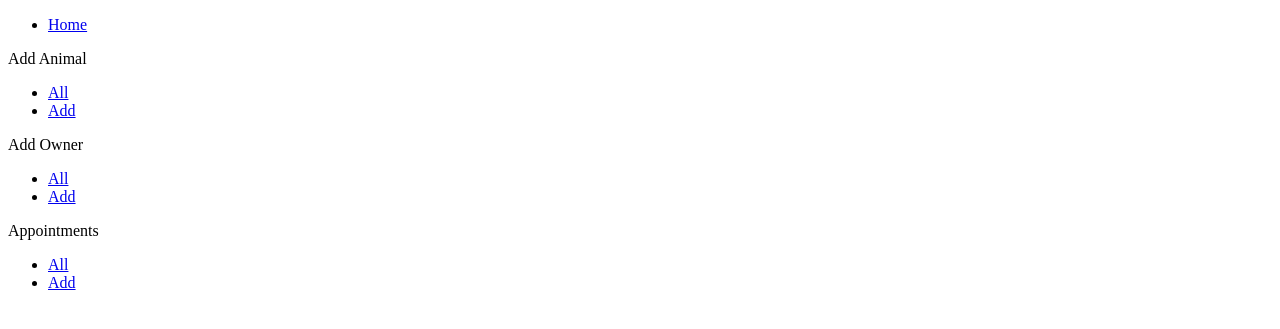
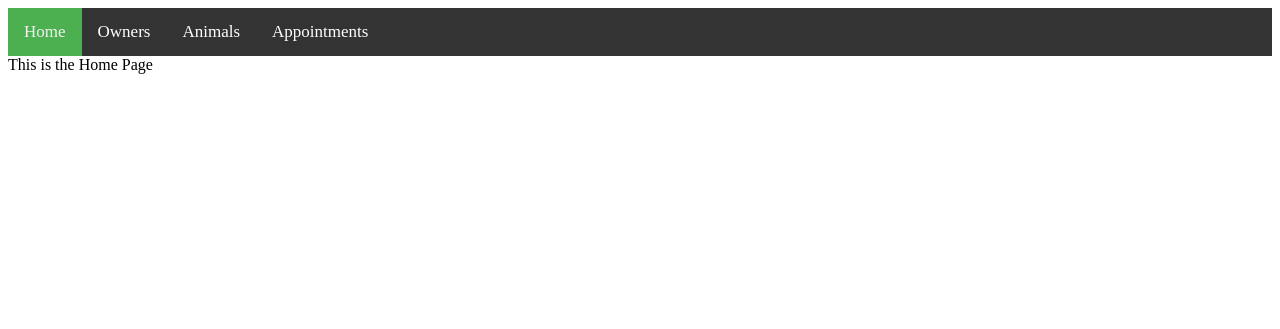
Before and after one commit to Iain-Forbes/Vet_Project, a Flask app: page / in a window 1280 px wide. Shown: the top 329 px of the page. Run offline with Flask 2, Linux system fonts and the light colour scheme.

Commit message:
added nav bar CSS

```diff
--- a/static/style.css
+++ b/static/style.css
@@ -0,0 +1,103 @@
+/* Add a black background color to the top navigation */
+.topnav {
+    background-color: #333;
+    overflow: hidden;
+    display: flex;
+    flex-flow: row wrap;
+  }
+
+  /* Style the links inside the navigation bar */
+   .topnav a {
+    float: left;
+    display: block;
+    color: #f2f2f2;
+    text-align: center;
+    padding: 14px 16px;
+    text-decoration: none;
+    font-size: 17px;
+  }
+
+  /* Add an active class to highlight the current page */
+  .active {
+    background-color: #4CAF50;
+    color: white;
+  }
+
+  /* Hide the link that should open and close the topnav on small screens */
+  .topnav .icon {
+    display: none;
+  }
+
+  /* Dropdown container - needed to position the dropdown content */
+  #dropdown {
+    float: left;
+    overflow: hidden;
+  }
+
+  /* Style the dropdown button to fit inside the topnav */
+  .dropdown .dropbtn {
+    font-size: 17px;
+    border: none;
+    outline: none;
+    color: white;
+    padding: 14px 16px;
+    background-color: inherit;
+    font-family: inherit;
+    margin: 0;
+  }
+
+  /* Style the dropdown content (hidden by default) */
+  .dropdown-content {
+    display: none;
+    position: absolute;
+    background-color: #f9f9f9;
+    min-width: 160px;
+    box-shadow: 0px 8px 16px 0px rgba(0,0,0,0.2);
+    z-index: 1;
+  }
+
+  /* Style the links inside the dropdown */
+  .dropdown-content a {
+    float: none;
+    color: black;
+    padding: 12px 16px;
+    text-decoration: none;
+    display: block;
+    text-align: left;
+  }
+
+  /* Add a dark background on topnav links and the dropdown button on hover */
+  .topnav a:hover, .dropdown:hover .dropbtn {
+    background-color: #555;
+    color: white;
+  }
+
+  /* Add a grey background to dropdown links on hover */
+  .dropdown-content a:hover {
+    background-color: #ddd;
+    color: black;
+  }
+
+  /* Show the dropdown menu when the user moves the mouse over the dropdown button */
+  .dropdown:hover .dropdown-content {
+    display: block;
+  }
+
+  /* When the screen is less than 600 pixels wide, hide all links, except for the first one ("Home"). Show the link that contains should open and close the topnav (.icon) */
+  @media screen and (max-width: 600px) {
+    .topnav a:not(:first-child), .dropdown .dropbtn {
+      display: none;
+    }
+    .topnav a.icon {
+      float: right;
+      display: block;
+    }
+  }
+
+  .nav > li ul {
+    display: none;
+  }
+
+  .nav li:hover > ul {
+    display: block;
+  }
--- a/templates/base.html
+++ b/templates/base.html
@@ -1,5 +1,6 @@
 <!DOCTYPE html>
 <html lang="en">
+
 <head>
   <meta charset="UTF-8">
   <meta name="viewport" content="width=device-width, initial-scale=1.0">
@@ -7,36 +8,56 @@
   <link rel="stylesheet" href="{{ url_for('static', filename='style.css') }}">
   <title>Vettech Control Board</title>
 </head>
+
 <body>
   <header>
-    <nav>
-      <ul class="menu">
-        <li><a href="{{ url_for('home') }}">Home</a></li></ul>
-        Add Animal
-        <ul>
-            <li><a href="/animals">All</a></li>
-            <li><a href="/animals/new">Add</a></li>
-      </ul>
-        Add Owner
-        <ul>
-            <li><a href="/owners">All</a></li>
-            <li><a href="/owners/new">Add</a></li>
-      </ul>
-      Appointments
-      <ul>
-        <li><a href="/appointments">All</a></li>
-        <li><a href="/appointments/new">Add</a></li>
-      </ul>
-    </nav>
-  </header>
+    <div class="topnav" id="myTopnav">
+      <a href="/" class="active">Home</a>
+
+
+      <div class="dropdown">
+        <button class="dropbtn">Owners
+          <i class="fa fa-caret-down"></i>
+        </button>
+        <div class="dropdown-content" id="dropdown1">
+          <a href="/owners">View all Owners</a>
+          <a href="/owners/new">Add New Owner</a>
+        </div>
+      </div>
+
+      <div class="dropdown">
+        <button class="dropbtn">Animals
+          <i class="fa fa-caret-down"></i>
+        </button>
+        <div class="dropdown-content" id ="dropdown2">
+          <a href="/animals">View All Animals</a>
+          <a href="/animals/new">Add New Animal</a>
+        </div>
+      </div>
+
+      <div class="dropdown">
+        <button class="dropbtn">Appointments
+          <i class="fa fa-caret-down"></i>
+        </button>
+        <div class="dropdown-content" id ="dropdown3">
+          <a href="/appointments">View All Animals</a>
+          <a href="/appointments/new">Add New Appointment</a>
+        </div>
+      </div>
+
+    </div>
+
   <div class="container">
     {% block content %}
     {% endblock %}
   </div>
-<div class="container">
-  {%block home%}
-  {% endblock %}
+  <div class="container">
+    {%block home%}
+    {% endblock %}
+  </div>
+  </div>
 </div>
-</div>
+  </header>
 </body>
+
 </html>
--- a/templates/index.html
+++ b/templates/index.html
@@ -2,6 +2,7 @@
 {% block home %}
 <section id="home-image">
 
+This is the Home Page
 
 </section>
 {% endblock %}
```
